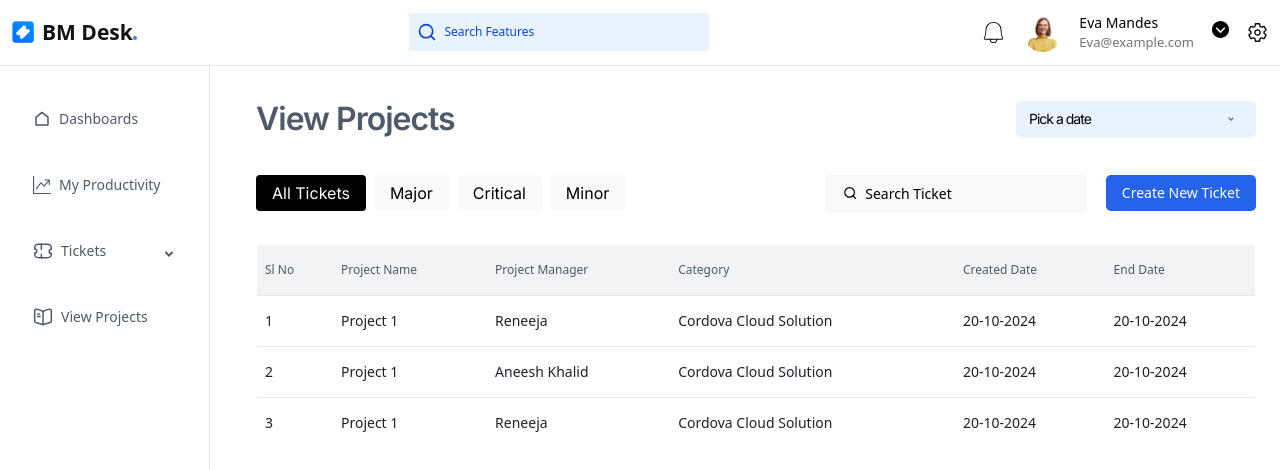
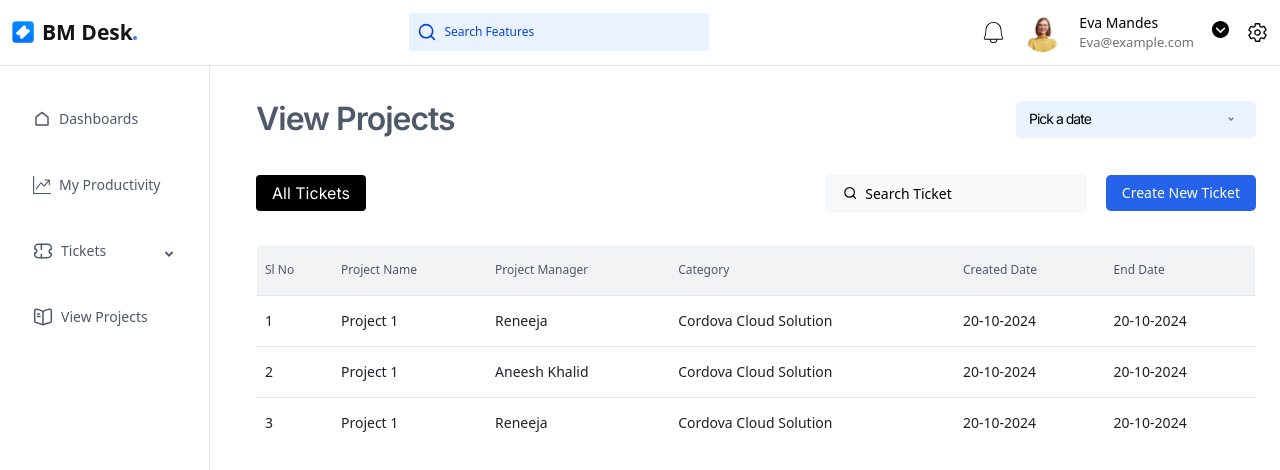
Before and after one commit to Mojithmj/BM-DESK-PROJECT, a React (Vite) app in the folder bm-desk/: page /viewproject in a window 1280 px wide. Shown: the top 470 px of the page. Built offline with nearby package versions, Linux system fonts and the light colour scheme.

Commit message:
account settings

```diff
--- a/bm-desk/src/components/Viewprojects.jsx
+++ b/bm-desk/src/components/Viewprojects.jsx
@@ -52,9 +52,9 @@ function Closedtickets() {
   };
   const tabs = [
     { value: "alltickets", label: "All Tickets" },
-    { value: "major", label: "Major" },
-    { value: "critical", label: "Critical" },
-    { value: "minor", label: "Minor" },
+    // { value: "major", label: "Major" },
+    // { value: "critical", label: "Critical" },
+    // { value: "minor", label: "Minor" },
   ];
 
   const newHeaders = [
--- a/bm-desk/vite.config.js
+++ b/bm-desk/vite.config.js
@@ -1,6 +1,7 @@
 import path from "path"
 import react from "@vitejs/plugin-react"
 import { defineConfig } from "vite"
+
 
 export default defineConfig({
   plugins: [react()],
```
